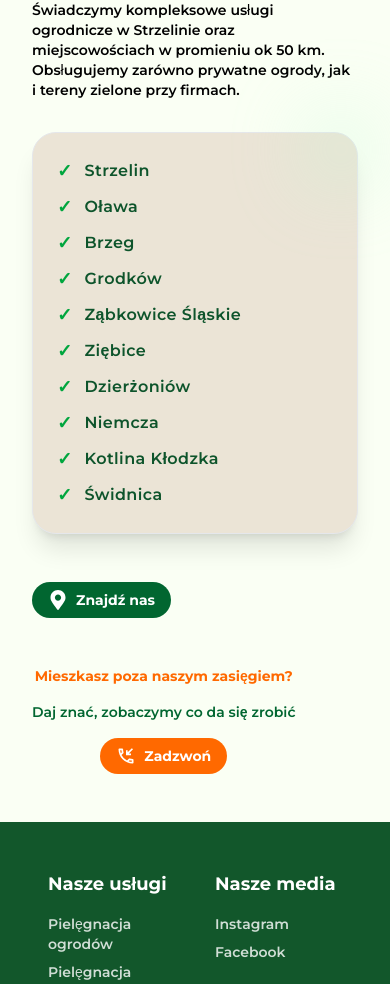
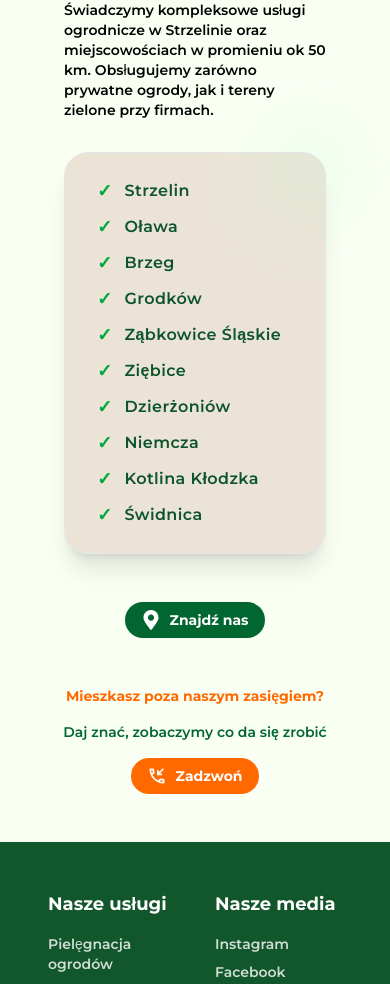
Before and after one commit to MstowskaSandra/gardener-website, a React (Vite) app: page / in a window 390 px wide. Shown: the part 9258-10242 px from the top of the page. Built offline with nearby package versions, Linux system fonts and the light colour scheme; a web font is replaced by a local one.

Commit message:
feat(Home): add px in LocationArea component

```diff
--- a/src/components/home/LocationArea.jsx
+++ b/src/components/home/LocationArea.jsx
@@ -15,7 +15,7 @@ export const LocationArea = () => (
         />
       </div>
 
-      <Reveal delay={0.2} className="flex flex-col gap-4 font-mont">
+      <Reveal delay={0.2} className="flex flex-col gap-4 font-mont px-8">
         <p className="text-orange-500 font-bold tracking-wide">
           Gdzie działamy?
         </p>
@@ -30,7 +30,7 @@ export const LocationArea = () => (
           ogrody, jak i tereny zielone przy firmach.
         </p>
 
-        <div className="relative bg-[#ebe4d6] border border-gray-200 shadow-xl rounded-3xl px-6 sm:px-8 lg:px-12 py-6 max-w-full md:max-w-fit hover:scale-[1.03] hover:shadow-2xl transition duration-500">
+        <div className="relative bg-[#ebe4d6] border border-gray-200 shadow-xl rounded-3xl px-8 lg:px-12 py-6 max-w-full md:max-w-fit hover:scale-[1.03] hover:shadow-2xl transition duration-500">
           <div className="absolute -top-4 -right-4 w-16 h-16 bg-green-200 rounded-full blur-2xl opacity-50"></div>
 
           <ul className="grid grid-cols-1 sm:grid-cols-2 gap-y-2 gap-x-8">
@@ -52,7 +52,7 @@ export const LocationArea = () => (
       </Reveal>
     </div>
 
-    <div className="max-w-7xl mx-auto flex flex-row flex-wrap items-center justify-between gap-12 mt-12">
+    <div className="max-w-7xl mx-auto flex flex-row flex-wrap items-center sm:justify-between justify-center gap-12 mt-12">
       <a
         href="https://maps.app.goo.gl/1YNFGqNLspPWdPC46"
         target="_blank"
```
